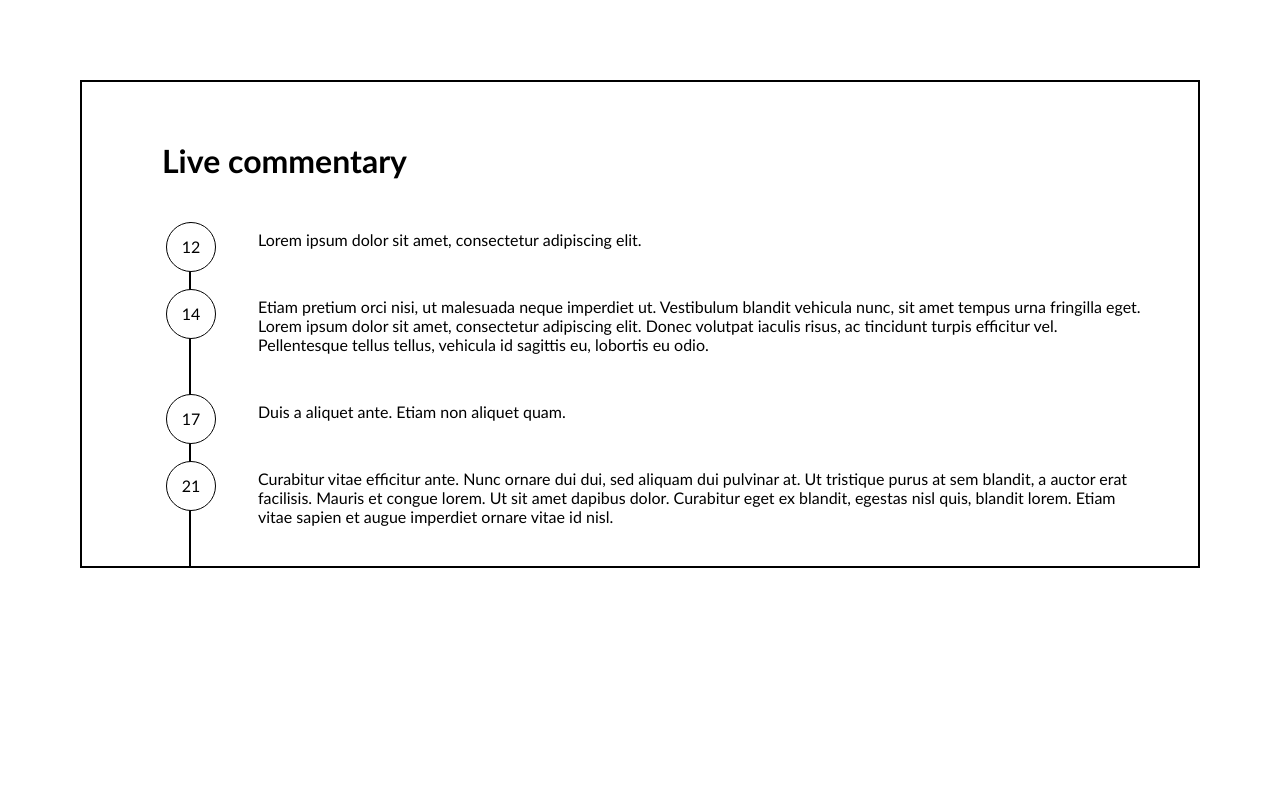
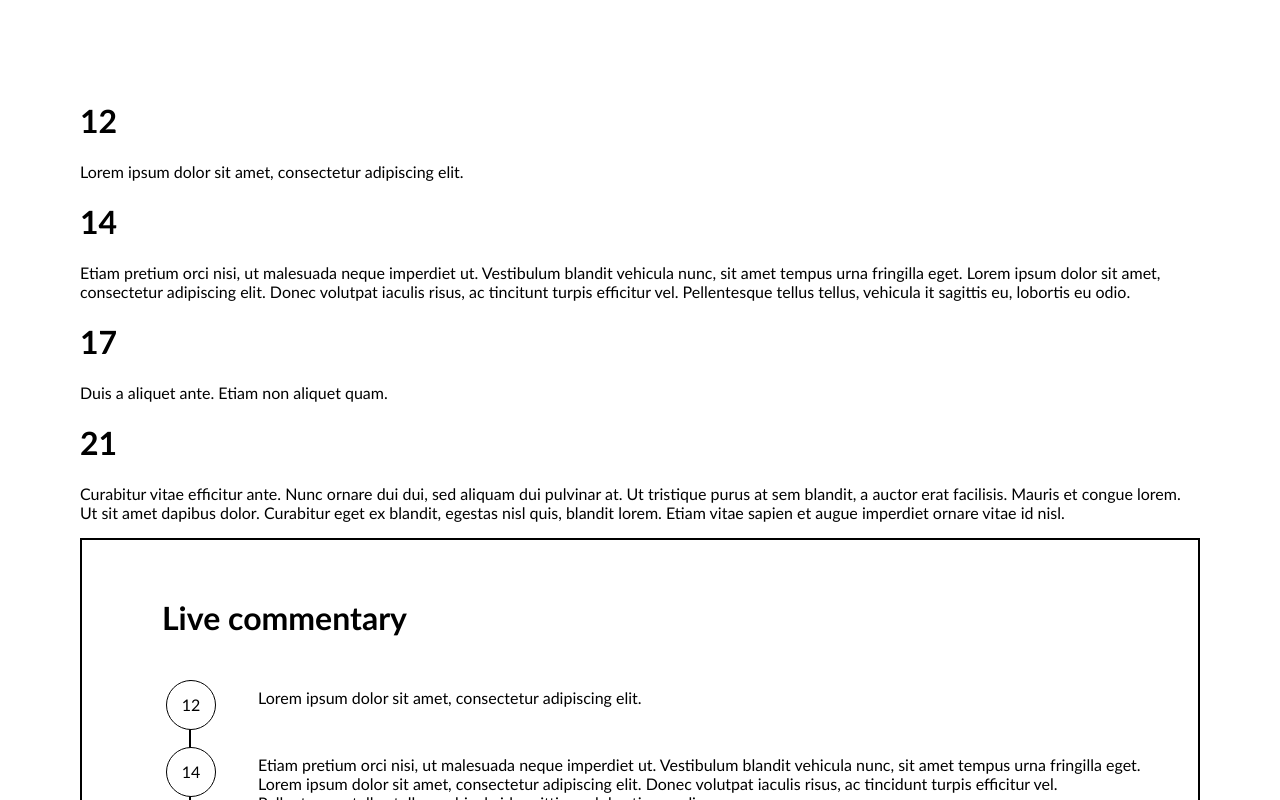
Before and after one commit to MyaElla/vertical-timeline-stream-circles, a React (Create React App) app: page / in a window 1280 px wide. Shown: the top 800 px of the page. Built offline with nearby package versions, Linux system fonts and the light colour scheme.

Commit message:
mapped over data in separate json file

```diff
--- a/src/App.js
+++ b/src/App.js
@@ -1,5 +1,6 @@
 import React, { Component } from "react";
 import "./App.css";
+import PostList from "./components/PostList";
 import CommentSection from "./components/CommentSection";
 
 class App extends Component {
@@ -9,8 +10,7 @@ class App extends Component {
       updates: [
         {
           id: 0,
-          body:
-            "Lorem ipsum dolor sit amet, consectetur adipiscing elit.",
+          body: "Lorem ipsum dolor sit amet, consectetur adipiscing elit.",
           timestamp: "12"
         },
         {
@@ -37,6 +37,7 @@ class App extends Component {
   render() {
     return (
       <div className="App">
+        <PostList />
         <CommentSection updates={this.state.updates} />
       </div>
     );
--- /dev/null
+++ b/src/components/PostList.js
@@ -0,0 +1,21 @@
+import React, { Component } from "react";
+import PostData from "../data/posts.json";
+
+class PostList extends Component {
+  render() {
+    return (
+      <div>
+        {PostData.map((postDetail, index) => {
+          return (
+            <div>
+              <h1>{postDetail.timestamp}</h1>
+              <p>{postDetail.body}</p>
+            </div>
+          );
+        })}
+      </div>
+    );
+  }
+}
+
+export default PostList;
--- /dev/null
+++ b/src/data/posts.json
@@ -0,0 +1,22 @@
+[
+{
+    "id": 0,
+    "body": "Lorem ipsum dolor sit amet, consectetur adipiscing elit.",
+    "timestamp": "12"
+},
+{
+    "id": 1,
+    "body": "Etiam pretium orci nisi, ut malesuada neque imperdiet ut. Vestibulum blandit vehicula nunc, sit amet tempus urna fringilla eget. Lorem ipsum dolor sit amet, consectetur adipiscing elit. Donec volutpat iaculis risus, ac tincitunt turpis efficitur vel. Pellentesque tellus tellus, vehicula it sagittis eu, lobortis eu odio.",
+    "timestamp": "14"
+},
+{
+    "id": 2,
+    "body": "Duis a aliquet ante. Etiam non aliquet quam.",
+    "timestamp": "17"
+},
+{
+    "id": 3,
+    "body": "Curabitur vitae efficitur ante. Nunc ornare dui dui, sed aliquam dui pulvinar at. Ut tristique purus at sem blandit, a auctor erat facilisis. Mauris et congue lorem. Ut sit amet dapibus dolor. Curabitur eget ex blandit, egestas nisl quis, blandit lorem. Etiam vitae sapien et augue imperdiet ornare vitae id nisl.",
+    "timestamp": "21"
+}
+]
```
